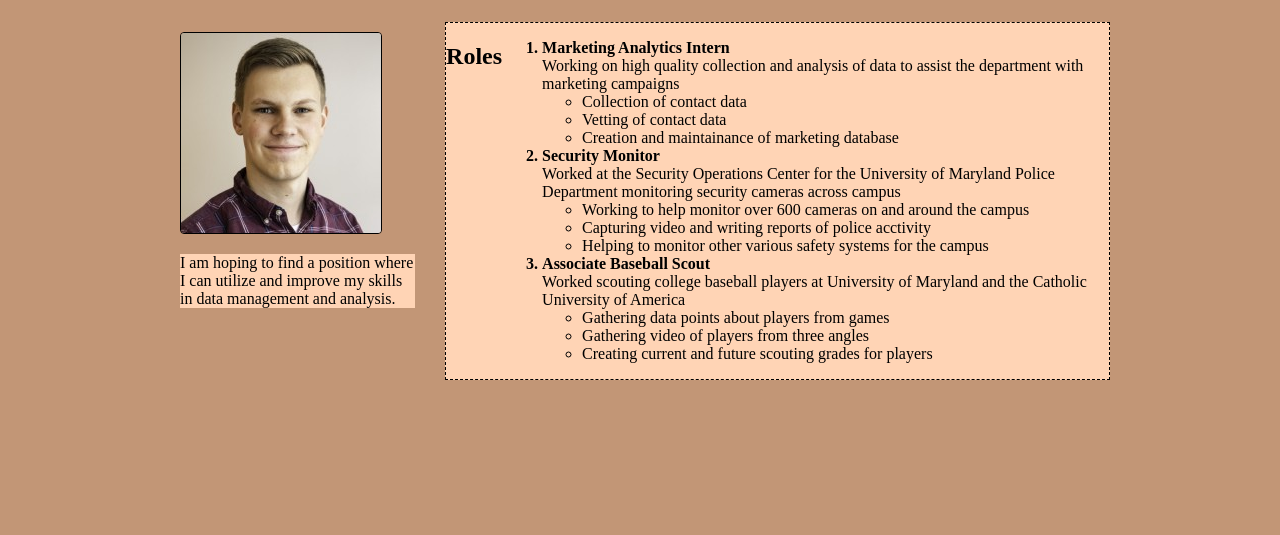
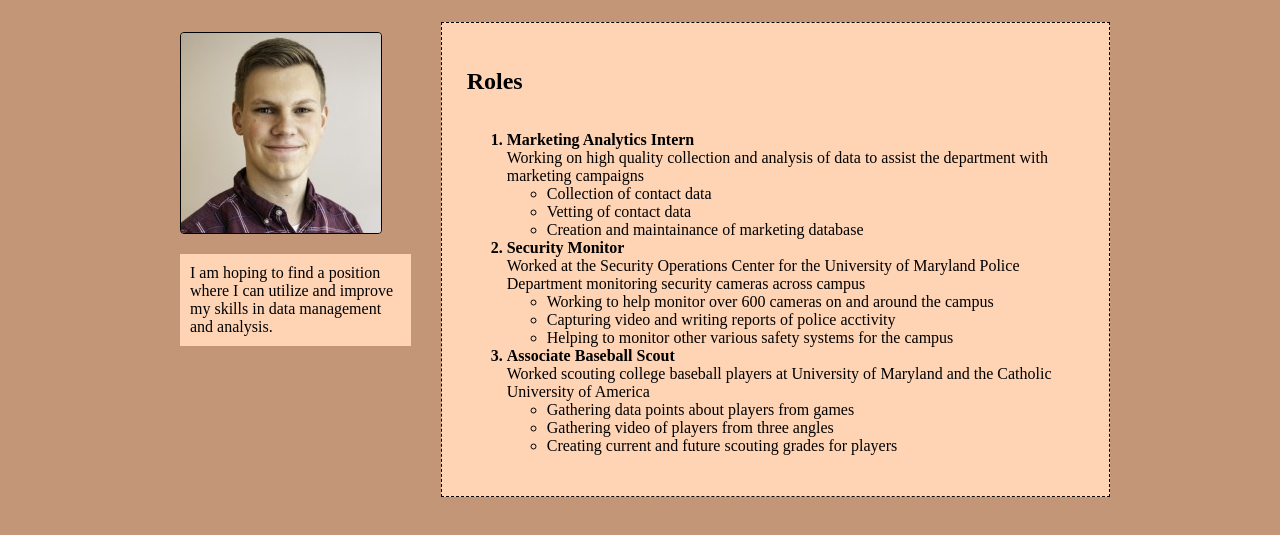
Before and after one commit to Dwilson8/Dwilson8.github.io, a plain HTML site: page Assignment_1/index.html in a window 1280 px wide. Shown: the part 99-634 px from the top of the page. Drawn offline with Linux system fonts and the light colour scheme; a web font is replaced by a local one.

Commit message:
Update styles.css

```diff
--- a/Assignment_1/styles.css
+++ b/Assignment_1/styles.css
@@ -75,6 +75,9 @@
 
 .roles{
     display:flex;
+    flex-direction: column;
+    padding: 25px;
+    flex-wrap: wrap;
     flex-grow: 2;
     flex-shrink: 1;
     font-family: 'Simonetta';
@@ -94,6 +97,7 @@
     display: flex;
     background-color: #FFD4B5;
     margin: 10px;
+    padding: 10px;
 }
 
 .title{
```
